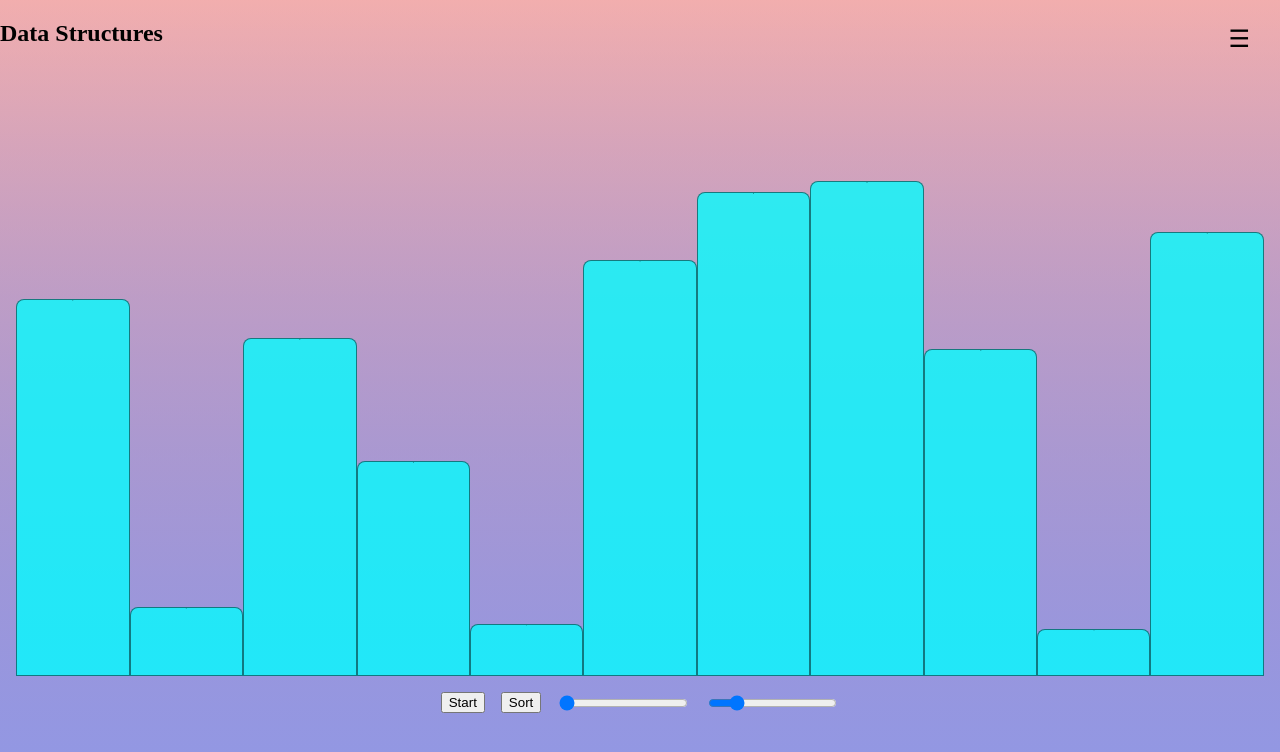
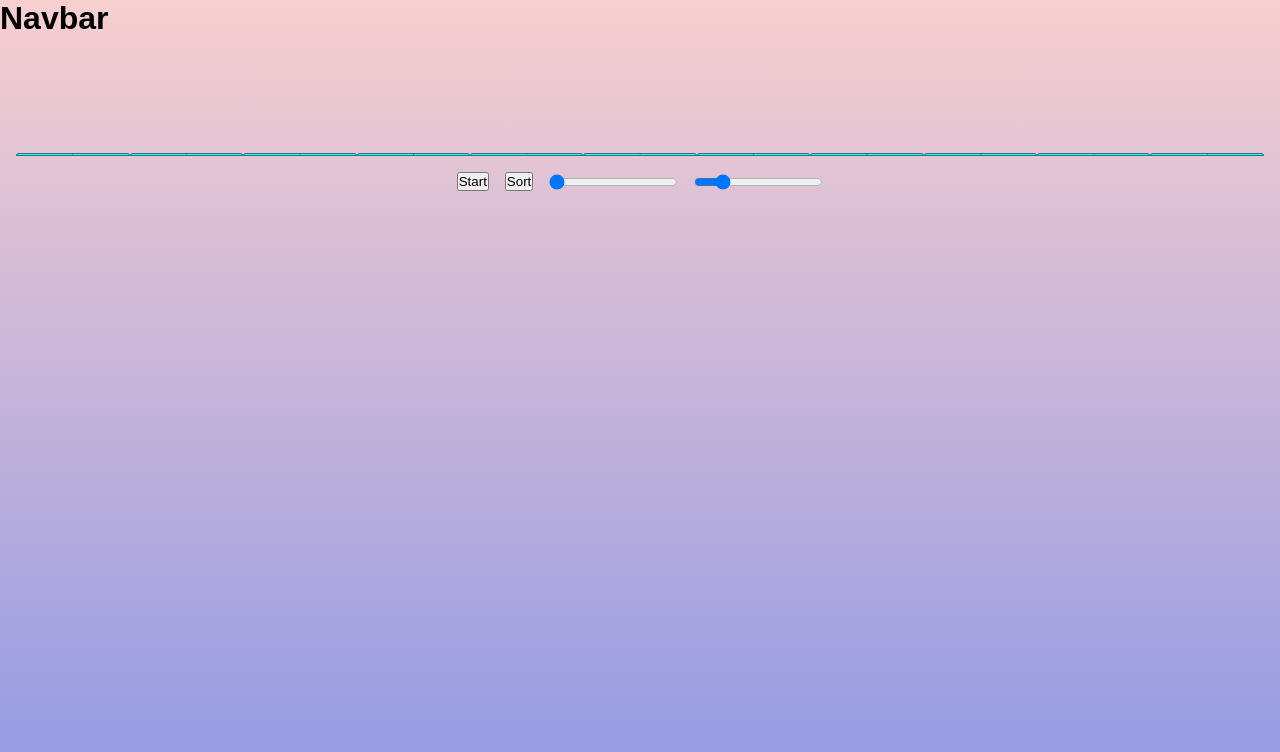
Before and after one commit to mauiwowie88/SortingVisualizer, a React (Create React App) app: page / in a window 1280 px wide. Shown: the top 752 px of the page. Built offline with nearby package versions, Linux system fonts and the light colour scheme.

Commit message:
Committing changes before merging

```diff
--- a/public/index.html
+++ b/public/index.html
@@ -3,13 +3,6 @@
   <head>
     <meta charset="utf-8" />
     <meta name="viewport" content="width=device-width, initial-scale=1" />
-    <link
-      rel="stylesheet"
-      href="https://cdnjs.cloudflare.com/ajax/libs/font-awesome/6.4.0/css/all.min.css"
-      integrity="sha512-iecdLmaskl7CVkqkXNQ/ZH/XLlvWZOJyj7Yy7tcenmpD1ypASozpmT/E0iPtmFIB46ZmdtAc9eNBvH0H/ZpiBw=="
-      crossorigin="anonymous"
-      referrerpolicy="no-referrer"
-    />
     <title>Sorting Visualizer</title>
   </head>
 
--- a/src/App.css
+++ b/src/App.css
@@ -1,8 +1,13 @@
 /*** Styling ***/
 
-body,
-html {
+* {
   margin: 0;
+  padding: 0;
+  box-sizing: border-box;
+  font-family: sans-serif;
+}
+
+body {
   background: linear-gradient(#e664644f, #9198e5);
 }
 
--- a/src/App.js
+++ b/src/App.js
@@ -1,6 +1,7 @@
 import { useEffect, useState, useReducer } from "react";
 /*  COMPONENTS  */
 import Navbar from "./Components/Navbar";
+import Navbar2 from "./Components/Navbar2";
 import Visualizer from "./Components/Visualizer";
 import Settings from "./Components/Settings";
 /*  HOOKS && REDUCERS  */
@@ -39,14 +40,15 @@ export default function App() {
   }, [generateArray]);
 
   return (
-    <>
-      <Navbar
+    <div>
+      <Navbar2 />
+      {/* <Navbar
         data={navigateState.data}
         title={navigateState.title}
         stack={navigateState.stack}
         forward={handleClick}
         backward={handleBack}
-      />
+      /> */}
       <Visualizer array={array} />
       <Settings
         start={generateArray}
@@ -56,6 +58,6 @@ export default function App() {
         changeSize={handleSizeChange}
         changeSpeed={handleSpeedChange}
       />
-    </>
+    </div>
   );
 }
--- a/src/Components/Navbar.jsx
+++ b/src/Components/Navbar.jsx
@@ -1,41 +1,41 @@
-import React, { useEffect, useState, useRef } from "react";
+// import React, { useEffect, useState, useRef } from "react";
 
-export default function Navbar({ data, title, stack, forward, backward }) {
-  const [isNavOpen, setIsNavOpen] = useState(false);
-  const menuRef = useRef();
+// export default function Navbar({ data, title, stack, forward, backward }) {
+//   const [isNavOpen, setIsNavOpen] = useState(false);
+//   const menuRef = useRef();
 
-  const renderedItems = Object.keys(data).map((type) => (
-    <div className="item" key={type}>
-      <button onClick={() => forward(type)}>{type}</button>
-    </div>
-  ));
+//   const renderedItems = Object.keys(data).map((type) => (
+//     <div className="item" key={type}>
+//       <button onClick={() => forward(type)}>{type}</button>
+//     </div>
+//   ));
 
-  useEffect(() => {
-    let handler = (e) => {
-      if (menuRef.current && !menuRef.current.contains(e.target))
-        setIsNavOpen(false);
-    };
-    document.addEventListener("mousedown", handler);
-    return () => {
-      document.removeEventListener("mousedown", handler);
-    };
-  }, []);
+//   useEffect(() => {
+//     let handler = (e) => {
+//       if (menuRef.current && !menuRef.current.contains(e.target))
+//         setIsNavOpen(false);
+//     };
+//     document.addEventListener("mousedown", handler);
+//     return () => {
+//       document.removeEventListener("mousedown", handler);
+//     };
+//   }, []);
 
-  return (
-    <nav className={`navbar ${isNavOpen ? "active" : ""}`}>
-      <h1>{title}</h1>
-      <button
-        className={`icon ${isNavOpen ? "hide" : ""}`}
-        onClick={() => setIsNavOpen(!isNavOpen)}
-      >
-        ☰
-      </button>
-      {isNavOpen && (
-        <div className="dropdown" ref={menuRef}>
-          {renderedItems}
-          {stack.length > 1 && <button onClick={backward}>Back</button>}
-        </div>
-      )}
-    </nav>
-  );
-}
+//   return (
+//     <nav className={`navbar ${isNavOpen ? "active" : ""}`}>
+//       <h1>{title}</h1>
+//       <button
+//         className={`icon ${isNavOpen ? "hide" : ""}`}
+//         onClick={() => setIsNavOpen(!isNavOpen)}
+//       >
+//         ☰
+//       </button>
+//       {isNavOpen && (
+//         <div className="dropdown" ref={menuRef}>
+//           {renderedItems}
+//           {stack.length > 1 && <button onClick={backward}>Back</button>}
+//         </div>
+//       )}
+//     </nav>
+//   );
+// }
--- /dev/null
+++ b/src/Components/Navbar2.jsx
@@ -0,0 +1,8 @@
+const Navbar2 = () => {
+  return (
+    <div>
+      <h1>Navbar</h1>
+    </div>
+  );
+};
+export default Navbar2;
```
